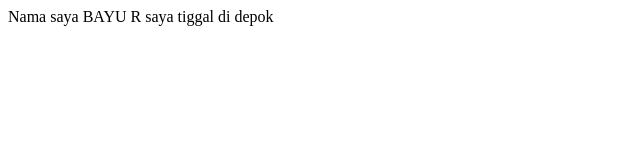
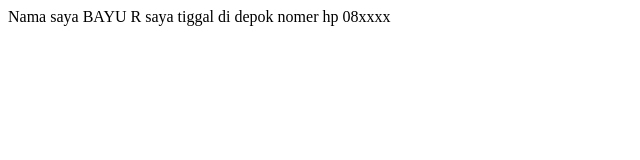
Before and after one commit to bayuramadhon/new-project-laravel, a plain HTML site: page index.html in a window 1280 px wide. Shown: the whole page, without its empty margins (0-640 px from the left). Drawn offline with Linux system fonts and the light colour scheme.

Commit message:
add phoe number

```diff
--- a/index.html
+++ b/index.html
@@ -9,5 +9,7 @@
     Nama saya BAYU R
 
     saya tiggal di depok
+
+    nomer hp 08xxxx
 </body>
 </html>
```
